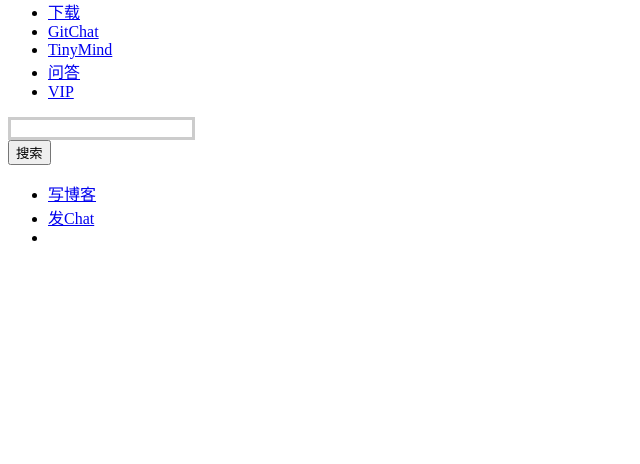
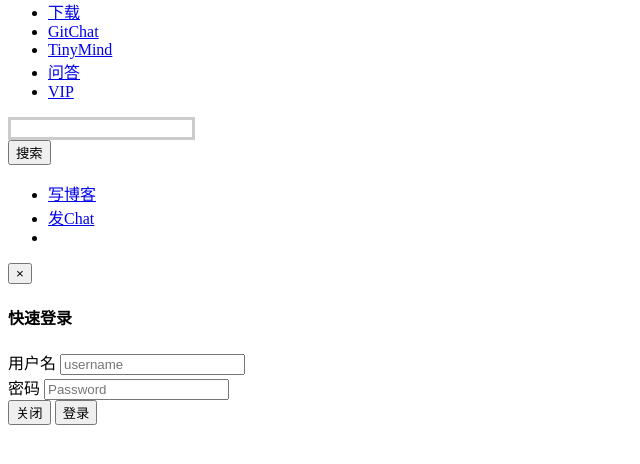
Before and after one commit to getee/IKSN, a Java web app: page /top.jsp in a window 1280 px wide. Shown: the part 279-743 px from the top of the page, without its empty margins (0-640 px from the left). Run offline with Spring Boot 4, a stand-in JSP engine, Linux system fonts and the light colour scheme; the project's own start-up code is not run, and a stand-in starts its controllers and pages.

Commit message:
新增快速登录功能

```diff
--- a/src/main/java/group/first/iksn/model/dao/BlogDAO.java
+++ b/src/main/java/group/first/iksn/model/dao/BlogDAO.java
@@ -21,9 +21,6 @@
     List<Blog> browsedPush(int classify);
     //ajax分页推送
     List<Blog> ajaxBlogPush(int page);
-
-
-
 
     //处理添加博客dao
     public  boolean processAddBlog(Blog blog);
@@ -69,7 +66,6 @@
     boolean deleteBlogOther(int bid);
     //设置博客为不公开
     boolean blogIsPublic(int bid);
-
     boolean answerDiscuss(BlogComments blogComments);
 
     //举报博客
--- a/src/main/java/group/first/iksn/model/dao/BlogDAOImp.java
+++ b/src/main/java/group/first/iksn/model/dao/BlogDAOImp.java
@@ -352,6 +352,7 @@
         return isOK;
     }
 
+
     /**
      * 把前台举报的博客保存到数据库中
      * @param reportBlog
--- a/src/main/java/group/first/iksn/service/BlogService.java
+++ b/src/main/java/group/first/iksn/service/BlogService.java
@@ -34,8 +34,8 @@
     List<Blog> detailedBlogPush(int page);
     List<Blog> pointsPush();
     List<Blog> browsedPush(int classify);
-    //ajax分页推送
-    List<Blog> ajaxBlogPush(int page);
+    //ajax推送首页
+    public List<Blog> ajaxBlogPush(int page);
 
 
     //添加BlogTag的服务层
--- a/src/main/java/group/first/iksn/service/BlogServiceImp.java
+++ b/src/main/java/group/first/iksn/service/BlogServiceImp.java
@@ -254,6 +254,7 @@
         return blogDAO.deleteBlog(bid);
     }
 
+
     @Override
     public boolean discuss(BlogComments blogComments) {
         System.out.println(blogComments);
--- a/web/top.jsp
+++ b/web/top.jsp
@@ -463,7 +463,6 @@
                         });
                         $("[data-toggle='popover']").popover('show')
                     }
-
                 });
                 $.get("/user/timingReceivingMessage/${sessionScope.loginresult.uid}",function(data){
                     if(data>0){
@@ -597,8 +596,76 @@
             </div><!-- /.navbar-collapse -->
         </div><!-- /.container-fluid -->
     </nav>
+    <%--<button type="button" class="btn btn-primary" data-toggle="modal" data-target=".bs-example-modal-sm">Small modal</button>--%>
+    <div class="modal fade bs-example-modal-sm" id="quicklogin" tabindex="-1" role="dialog" aria-labelledby="mySmallModalLabel">
+        <div class="modal-dialog modal-sm" role="document">
+            <div class="modal-content">
+                <div class="modal-header">
+                    <button type="button" class="close" data-dismiss="modal" aria-label="Close"><span aria-hidden="true">&times;</span></button>
+                    <h4 class="modal-title">快速登录</h4>
+                </div>
+                <div class="modal-body">
+                        <div class="form-group">
+                            <label for="username">用户名</label>
+                            <input type="text" class="form-control" name="emailorphone" id="username" placeholder="username">
+                        </div>
+                        <div class="form-group">
+                            <label for="password">密码</label>
+                            <input type="password" class="form-control" name="password" id="password" placeholder="Password">
+                        </div>
+                </div>
+                <div class="modal-footer">
+                    <div id="qdwa" class="alert alert-warning alert-dismissible" role="alert" style="display: none">
+                        <button type="button" class="close" data-dismiss="alert" aria-label="Close"><span aria-hidden="true">&times;</span></button>
+                        <strong>Warning!</strong>用户名或密码错误登录失败.
+                    </div>
+                    <button type="button" class="btn btn-default" data-dismiss="modal">关闭</button>
+                    <button type="button" class="btn btn-primary" id="ksdl">登录</button>
+                </div>
+            </div>
+        </div>
+    </div>
 
 </div>
+<%--提示登录框--%>
+<div id="tsdl" class="alert alert-info alert-dismissible" role="alert" style="width:20%;position:fixed;top: 0%;left:35%;display: none">
+    <button type="button" class="close" id="guanbianniu"><span aria-hidden="true">&times;</span></button>
+    <strong>提示!</strong>用户还未登录<p></p>
+    <a class="btn btn-info" style="float: right" id="qdl">去登陆</a>.
+</div>
+<script>
+    function tishilogin() {
+        $("#tsdl").css("display","block");
+
+    }
+    function quicklogin () {
+        $("#quicklogin").modal({
+            show:true,
+            keyboard:true
+        });
+    }
+    $("#guanbianniu").click(function () {
+        $("#tsdl").css("display","none");
+    })
+    $("#ksdl").click(function () {
+        $.post("/user/quicklogin?iscollect="+$("#iscollect").val()+"&emailorphone="+$("#username").val()+"&password="+$("#password").val(),function (msg) {
+
+            if(msg=="success"){
+                alert(msg)
+                $("#quicklogin").modal('hide');
+                // 刷新当前页面.
+                window.location.reload();
+            }
+            if(msg=="fail"){
+                $("#qdwa").css("display","block");
+            }
+        })
+    })
+    $("#qdl").click(function () {
+        quicklogin ();
+        $("#tsdl").css("display","none")
+    })
+</script>
 <script>
     $("li[name='tx']").click(function () {
        var u="${sessionScope.loginresult}";
@@ -619,8 +686,8 @@
     });
     //退出登录
     $("#tc").click(function () {
-            $.post("/user/exit");
-            location.href="index.jsp";
+        $.post("/user/exit");
+        location.href="index.jsp";
     });
 
     $(document).ready(function () {
```
Also changed, not shown: src/main/java/group/first/iksn/control/UserControl.java (+28 -1 lines), src/main/resources/blogMapper.xml (+3 -5 lines), web/userArticle.jsp (+5 -4 lines).
